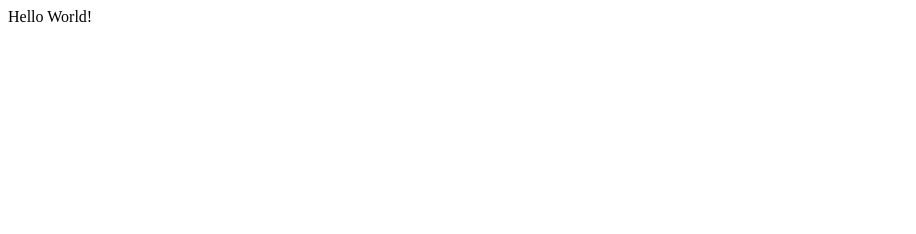
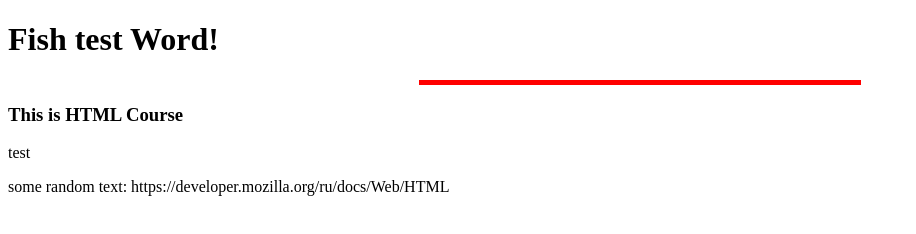
Before and after one commit to fomich999/BaseJSprog, a plain HTML site: page BaseHTML/baseCourse.html in a window 1280 px wide. Shown: the whole page, without its empty margins (0-916 px from the left). Drawn offline with Linux system fonts and the light colour scheme.

Commit message:
run html config file added

```diff
--- a/BaseHTML/baseCourse.html
+++ b/BaseHTML/baseCourse.html
@@ -1,10 +1,19 @@
 <!DOCTYPE html>
-<html lang="en">
+<html lang="en" xmlns="http://www.w3.org/1999/html">
 <head>
     <meta charset="UTF-8">
     <title>Hello World!</title>
 </head>
 <body>
-Hello World!
+<h1> Fish test Word! </h1>
+<hr size="5" noshade width="440" color="red"/>
+<h3>This is HTML Course</h3>
+<!--
+commented
+-->
+test
+<br />
+
+<p>some random text: https://developer.mozilla.org/ru/docs/Web/HTML </p>
 </body>
 </html>
```
